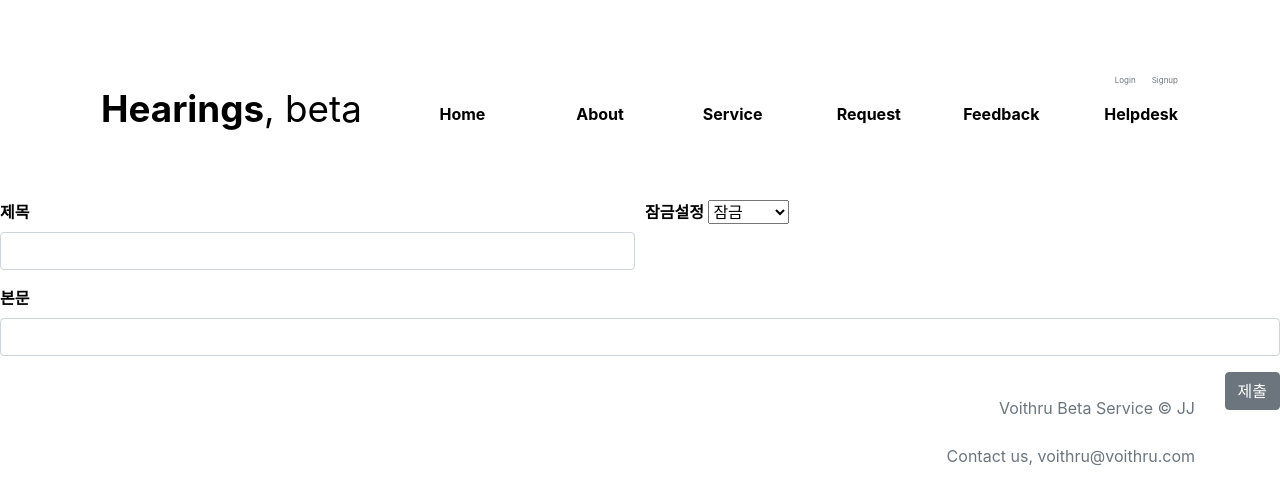
After one commit to JongMinBaik/jmhearings, a Django app: page /helpdesk/new/ in a window 1280 px wide. The commit adds this page. Shown: the top 504 px of the page. Run offline with Django 3.2, Linux system fonts and the light colour scheme; parts of the project's set-up code (start-up, migrations or seed data) failed here and were passed over; some libraries are stand-ins or nearby versions.

Commit message:
Helpdesk 추가 잠금에 대한 설정 추가안함

```diff
--- a/djangovr/blog/admin.py
+++ b/djangovr/blog/admin.py
@@ -1,6 +1,7 @@
 #blog/admin.py
 from django.contrib import admin
-from .models import Request
+from .models import Request, Join
 
 
 admin.site.register(Request)
+admin.site.register(Join)
--- a/djangovr/blog/forms.py
+++ b/djangovr/blog/forms.py
@@ -1,5 +1,5 @@
 from django import forms
-from .models import Request, Join
+from .models import Request, Join, Helpdesk
 from model_utils import Choices
 
 class PostForm(forms.ModelForm):
@@ -44,3 +44,25 @@ class StatusForm(forms.ModelForm):
     class Meta:
         model = Request
         fields = ('status',)
+
+
+class HelpdeskPostForm(forms.ModelForm):
+    LOCK = '잠금'
+    UNLOCK = '전체공개'
+
+    LOCK_CHECK = [
+        (LOCK, '잠금'),
+        (UNLOCK, '전체공개'),
+    ]
+
+    h_title = forms.CharField(widget=forms.TextInput(attrs={'class':'form-control'}))
+    h_lock_checked = forms.ChoiceField(
+        choices=[
+            (LOCK, '잠금'),
+            (UNLOCK, '전체공개'),
+        ],
+    )
+    h_description = forms.CharField(widget=forms.TextInput(attrs={'class':'form-control'}))
+    class Meta:
+        model = Helpdesk
+        fields = ('h_title', 'h_lock_checked', 'h_description',)
--- a/djangovr/blog/models.py
+++ b/djangovr/blog/models.py
@@ -41,6 +41,7 @@ class Request(models.Model):
     def __str__(self):
         return self.lec
 
+#Join할 때 모델
 class Join(models.Model):
     j_user = models.ForeignKey('Request', on_delete=models.CASCADE)
     j_username = models.CharField(max_length=50, blank=True)
@@ -50,3 +51,22 @@ class Join(models.Model):
 
     def __str__(self):
         return self.j_username
+
+#helpdesk post 모델
+class Helpdesk(models.Model):
+    LOCK = '잠금'
+    UNLOCK = '전체공개'
+
+    LOCK_CHECK = [
+        (LOCK, '잠금'),
+        (UNLOCK, '전체공개'),
+    ]
+
+    h_user = models.ForeignKey('auth.User', on_delete=models.CASCADE)
+    h_created_date = models.DateTimeField(default=timezone.now)
+    h_title = models.CharField(max_length=100, blank=True)
+    h_description = models.TextField()
+    h_lock_checked = models.CharField(choices=LOCK_CHECK, max_length=20, default=UNLOCK)
+
+    def __str__(self):
+        return self.title
--- a/djangovr/blog/templates/blog/base.html
+++ b/djangovr/blog/templates/blog/base.html
@@ -115,7 +115,7 @@
                     <a class="nav-link active text-muted" href="." style="color:black;float: right;"><strong>Feedback</strong></a>
                   </li>
                   <li class="nav-item">
-                    <a class="nav-link active text-muted" href="." style="color:black;float: right;"><strong>Helpdesk</strong></a>
+                    <a class="nav-link active text-muted" href="{% url 'help_list' %}" style="color:black;float: right;"><strong>Helpdesk</strong></a>
                   </li>
                 </ul>
               </div>
--- /dev/null
+++ b/djangovr/blog/templates/blog/help_new.html
@@ -0,0 +1,29 @@
+{% extends 'blog/base.html' %}
+{% load staticfiles %}
+
+
+{% block content %}
+<form method="POST" class="post-form">
+  <div class="form-row">
+    <div class="form-group col-md-6">
+        <label><strong>제목</strong></label>
+        {% csrf_token %}
+        {{ form.h_title }}
+    </div>
+    <div class="form-group col-md-6">
+        <label><strong>잠금설정</strong></label>
+        {% csrf_token %}
+        {{ form.h_lock_checked }}
+    </div>
+  </div>
+  <div class="form-group">
+        <label><strong>본문</strong></label>
+        {% csrf_token %}
+        {{ form.h_description }}
+  </div>
+
+  <div class="float-right">
+  <button type="submit" class="save btn btn-secondary">제출</button>
+  </div>
+</form>
+{% endblock %}
--- a/djangovr/blog/urls.py
+++ b/djangovr/blog/urls.py
@@ -10,4 +10,7 @@ urlpatterns = [
     url(r'^post/(?P<pk>\d+)/edit/$', views.post_edit, name='post_edit'),
     url(r'^service$', views.introduce_service, name='introduce_service'),
     url(r'^introduction$', views.introduce_voithru, name='introduce_voithru'),
+    url(r'^helpdesk/$', views.help_list, name='help_list'),
+    # url(r'^helpdesk/(?P<pk>\d+)/$', views.help_detail, name='help_detail'),
+    url(r'^helpdesk/new/$', views.help_new, name='help_new'),
 ]
--- a/djangovr/blog/views.py
+++ b/djangovr/blog/views.py
@@ -1,7 +1,7 @@
 from django.shortcuts import render, get_object_or_404
 from django.utils import timezone
-from .models import Request
-from .forms import PostForm, JoinForm, StatusForm
+from .models import Request, Helpdesk
+from .forms import PostForm, JoinForm, StatusForm, HelpdeskPostForm
 from django.shortcuts import redirect
 
 def introduce_voithru(request):
@@ -80,3 +80,45 @@ def post_detail(request, pk):
         form = JoinForm()
 
     return render(request, 'blog/post_detail.html', {'post':post, 'form':form})
+
+
+#helpdesk 관련 사안들
+#helpdesk list
+def help_list(request):
+    candidates = Helpdesk.objects.all()
+    posts = Helpdesk.objects.filter(h_created_date__lte=timezone.now()).order_by('h_created_date')
+    return render(request, 'blog/help_list.html', {'candidates':candidates, 'posts':posts})
+
+#helpdesk 클릭시
+# def help_detail(request, pk):
+#     post = get_object_or_404(Helpdesk, pk=pk)
+#     post.save()
+#
+#     if request.method == "POST":
+#         form = HelpdeskPostForm(request.POST)
+#         if form.is_valid():
+#             help_post = form.save(commit=False)
+#             help_post.h_user = post
+#             help_post.save()
+#             return redirect('help_list')
+
+# #helpdesk 수정
+# def help_edit(request, pk):
+#     post = get_object_or_404(Helpdesk, pk=pk)
+#     if request.method == "POST":
+#         form = HelpdeskPostForm(request.POST,)
+
+
+#helpdesk 글쓰기 확정 버튼 누르기
+def help_new(request):
+    if request.method == "POST":
+        form = HelpdeskPostForm(request.POST)
+        if form.is_valid():
+            board = form.save(commit=False)
+            board.h_user = request.user
+            board.h_created_date = timezone.now()
+            board.save()
+            return redirect('help_list')
+    else:
+        form = HelpdeskPostForm()
+    return render(request, 'blog/help_new.html', {'form':form})
```
Also changed, not shown: djangovr/accounts/models.py (+9 -9 lines), djangovr/blog/templates/blog/help_list.html (added, +35 -0 lines), djangovr/blog/migrations/0009_helpdesk.py (added), djangovr/db.sqlite3.
